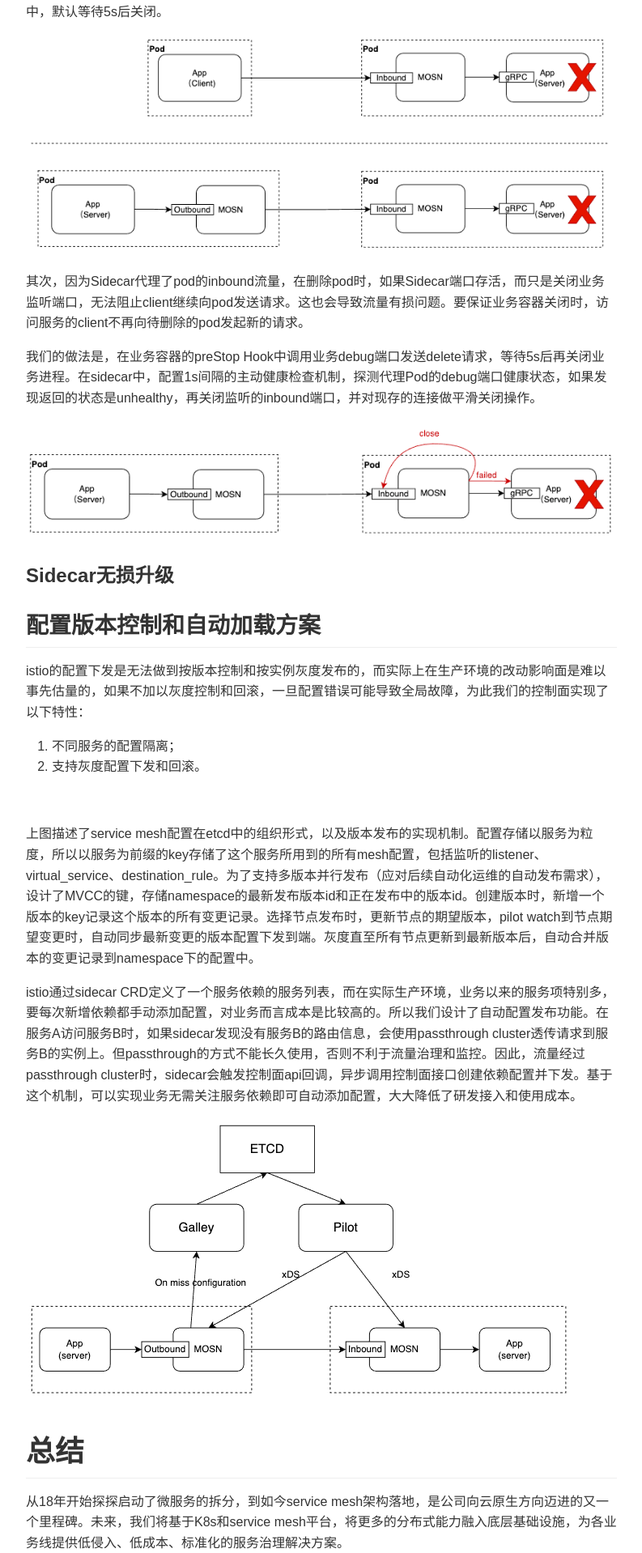
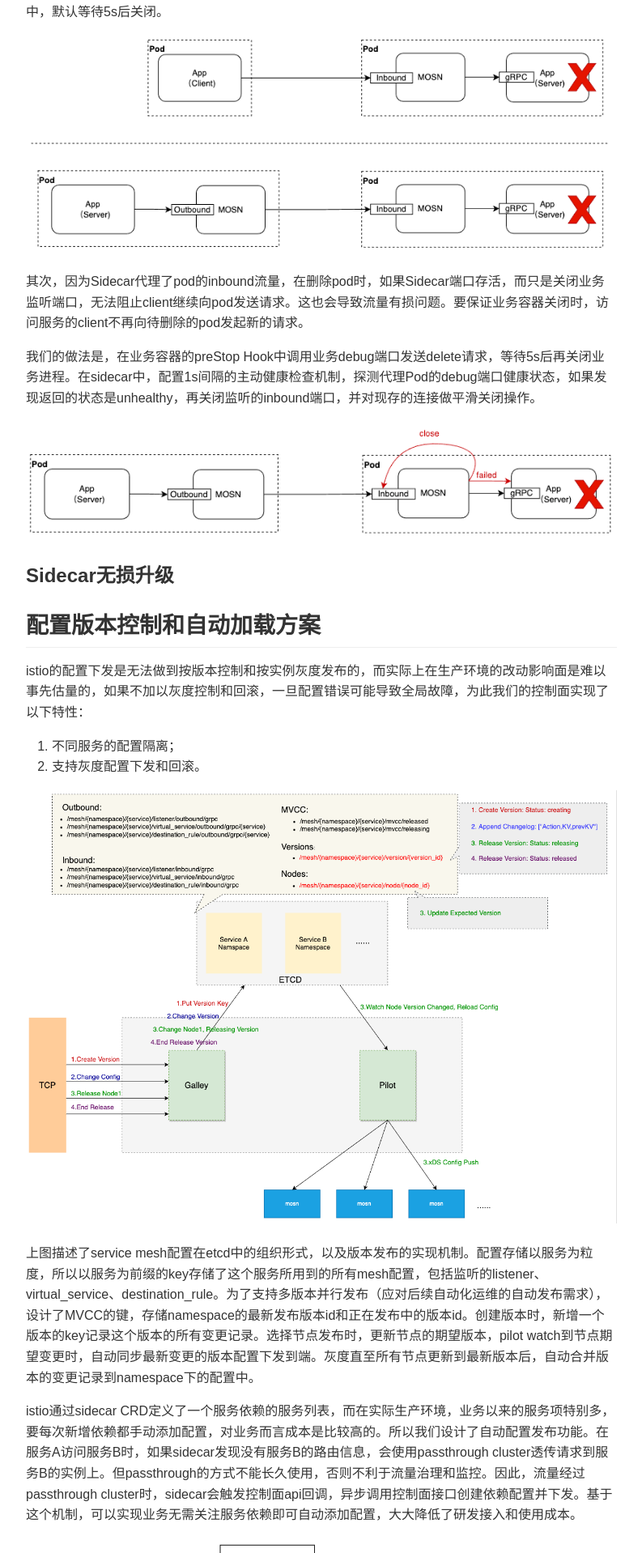
Before and after one commit to jayantxie/XIEZHENGYAO.github.io, a Jekyll site: the page built from _posts/2021-12-24-service-mesh分享.md, in a window 1280 px wide. Shown: the part 4482-6400 px from the top of the page at 81% size, without its empty margins (118-911 px from the left). Built offline with Jekyll 4.4.1, drawn with Linux system fonts in a browser that asks for light colours; our own code applies the rules of GitHub Pages for plain Markdown files; comment, search, counter and statistics services are not loaded.

Commit message:
feature: service mesh

```diff
--- a/_posts/2021-12-24-service-mesh分享.md
+++ b/_posts/2021-12-24-service-mesh分享.md
@@ -100,7 +100,7 @@ istio的配置下发是无法做到按版本控制和按实例灰度发布的，
 1. 不同服务的配置隔离；
 3. 支持灰度配置下发和回滚。
 
-![](/iamges/kubernetes/WechatIMG505.png)
+![](/images/kubernetes/WechatIMG505.png)
 
 上图描述了service mesh配置在etcd中的组织形式，以及版本发布的实现机制。配置存储以服务为粒度，所以以服务为前缀的key存储了这个服务所用到的所有mesh配置，包括监听的listener、virtual_service、destination_rule。为了支持多版本并行发布（应对后续自动化运维的自动发布需求），设计了MVCC的键，存储namespace的最新发布版本id和正在发布中的版本id。创建版本时，新增一个版本的key记录这个版本的所有变更记录。选择节点发布时，更新节点的期望版本，pilot watch到节点期望变更时，自动同步最新变更的版本配置下发到端。灰度直至所有节点更新到最新版本后，自动合并版本的变更记录到namespace下的配置中。
 
```
